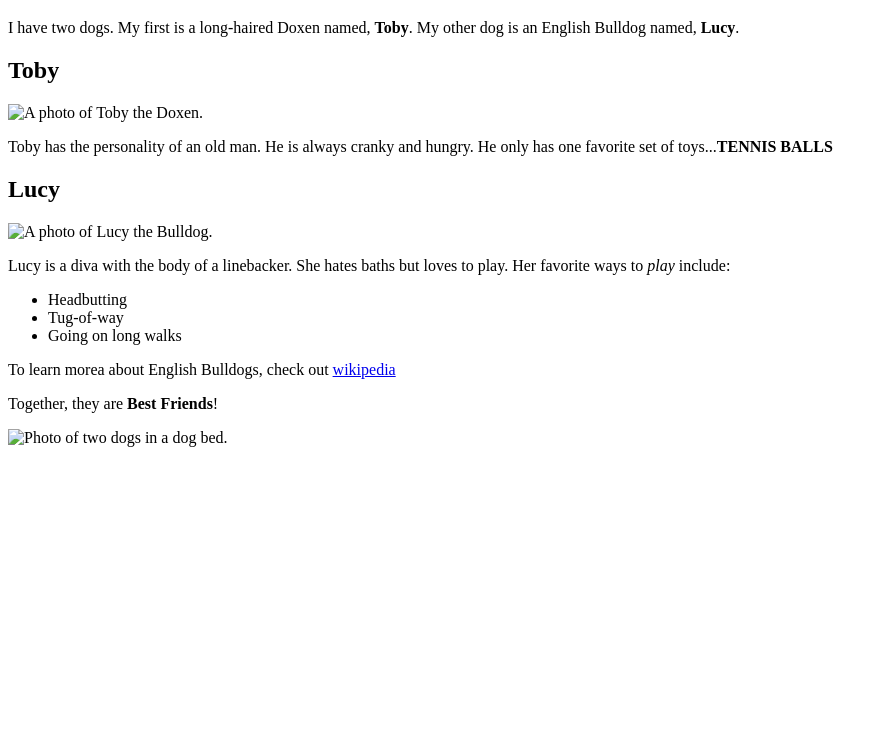
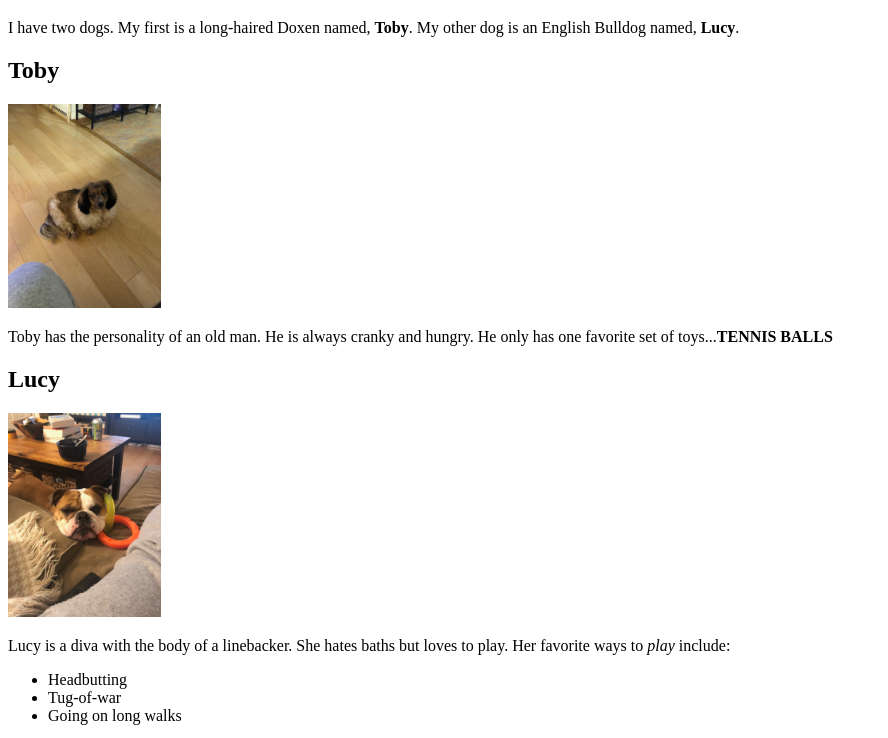
Before and after one commit to ajlipiec/Pet-Profiles, a plain HTML site: page dogs.html in a window 1280 px wide. Shown: the part 61-799 px from the top of the page, without its empty margins (0-888 px from the left). Drawn offline with Linux system fonts and the light colour scheme.

Commit message:
"so not i know i have to 'add' ALL files being commited to be updated"

```diff
--- a/dogs.html
+++ b/dogs.html
@@ -9,19 +9,21 @@
       I have two dogs. My first is a long-haired Doxen named, <strong>Toby</strong>. My other dog is an English Bulldog named, <strong>Lucy</strong>.
     </p>
     <h2>Toby</h2>
-      <img scr="toby.JPG" alt="A photo of Toby the Doxen.">
+      <img src="img/toby.jpg" alt="A photo of Toby the Doxen after a bath."
+      width="153" height="204">
       <p>
         Toby has the personality of an old man. He is always cranky and hungry. He only has one favorite set of toys...<strong>TENNIS BALLS</strong>
       </p>
 
     <h2>Lucy</h2>
-      <img scr="pet_profile_page/lucy.JPG" alt="A photo of Lucy the Bulldog.">
+      <img src="img/lucy.jpg" alt="A photo of Lucy the Bulldog."
+      width="153" height="204">
       <p>
         Lucy is a diva with the body of a linebacker. She hates baths but loves to play. Her favorite ways to <em>play</em> include:
       </p>
       <ul>
         <li>Headbutting</li>
-        <li>Tug-of-way</li>
+        <li>Tug-of-war</li>
         <li>Going on long walks</li>
       </ul>
       <p>
@@ -29,6 +31,7 @@
       </p>
 
     <p>Together, they are <strong>Best Friends</strong>!</p>
-    <img scr="both.JPG" alt="Photo of two dogs in a dog bed.">
+    <img src="img/both.jpg" alt="Photo of two dogs in a dog bed."
+    width="153" height="204">
   </body>
 </html>
```
